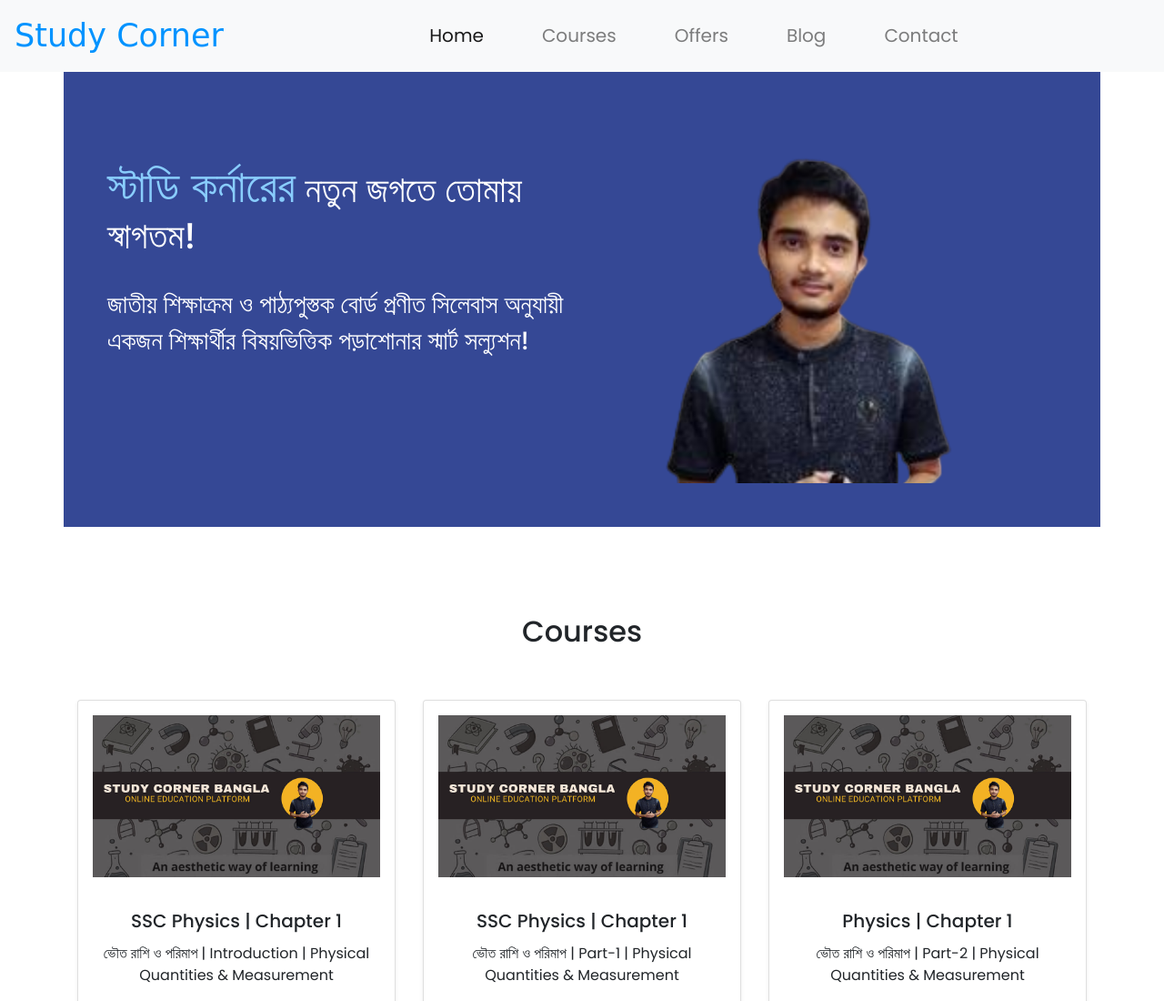
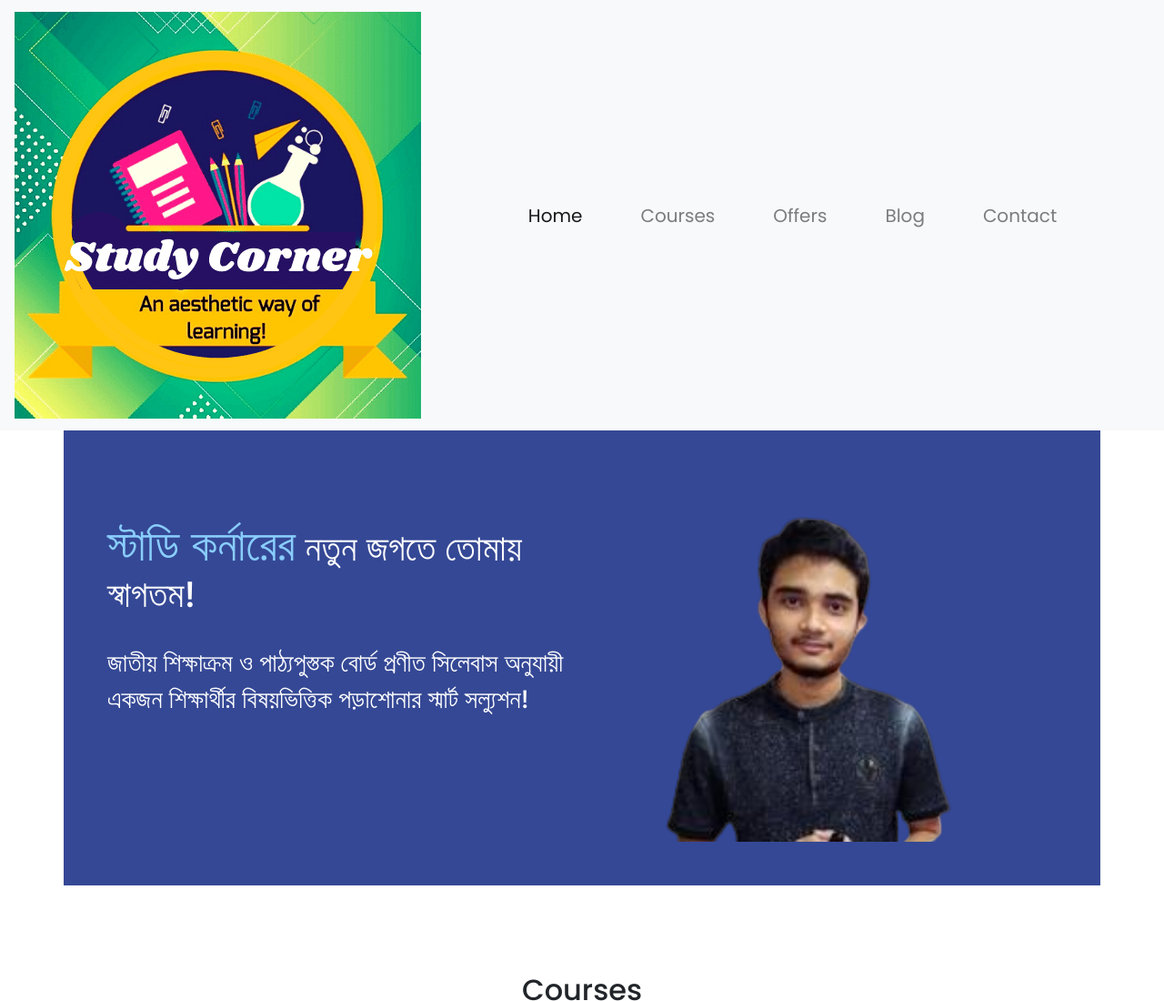
Before and after one commit to Programming-bro/e-learning, a plain HTML site: page index.html in a window 1280 px wide. Shown: the top 1100 px of the page at 91% size. Drawn offline with nearby package versions, Linux system fonts and the light colour scheme; a web font is replaced by a local one.

Commit message:
e-learning

```diff
--- a/index.html
+++ b/index.html
@@ -24,7 +24,7 @@
 <body>
   <!-- this is navbar -->
   <nav class="navbar navbar-expand-lg navbar-light bg-light theme sticky-top">
-    <a class="navbar-brand theme" href="#">Study Corner</a>
+    <a class="navbar-brand theme" href="#"><img src="images/icon.png" alt=""></a>
     <button class="navbar-toggler" type="button" data-toggle="collapse" data-target="#navbarNavAltMarkup"
       aria-controls="navbarNavAltMarkup" aria-expanded="false" aria-label="Toggle navigation">
       <span class="navbar-toggler-icon"></span>
```
